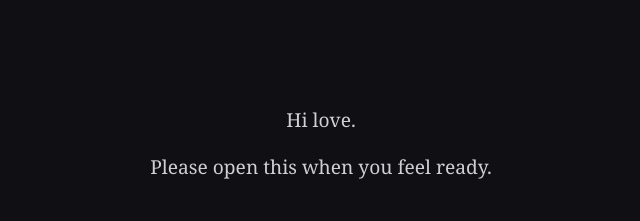
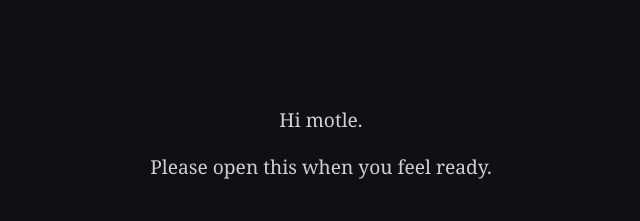
Before and after one commit to iushhh/for-you, a plain HTML site: page index.html in a window 1280 px wide. Shown: the part 226-447 px from the top of the page, 319-959 px from the left. Drawn offline with Linux system fonts and the light colour scheme.

Commit message:
Update index.html

```diff
--- a/index.html
+++ b/index.html
@@ -12,7 +12,7 @@
 
   <!-- Screen 1 -->
   <section class="screen active">
-    <p class="soft">Hi love.</p>
+    <p class="soft">Hi motle.</p>
     <p class="soft">Please open this when you feel ready.</p>
     <button onclick="nextScreen()">I’m ready</button>
   </section>
```
